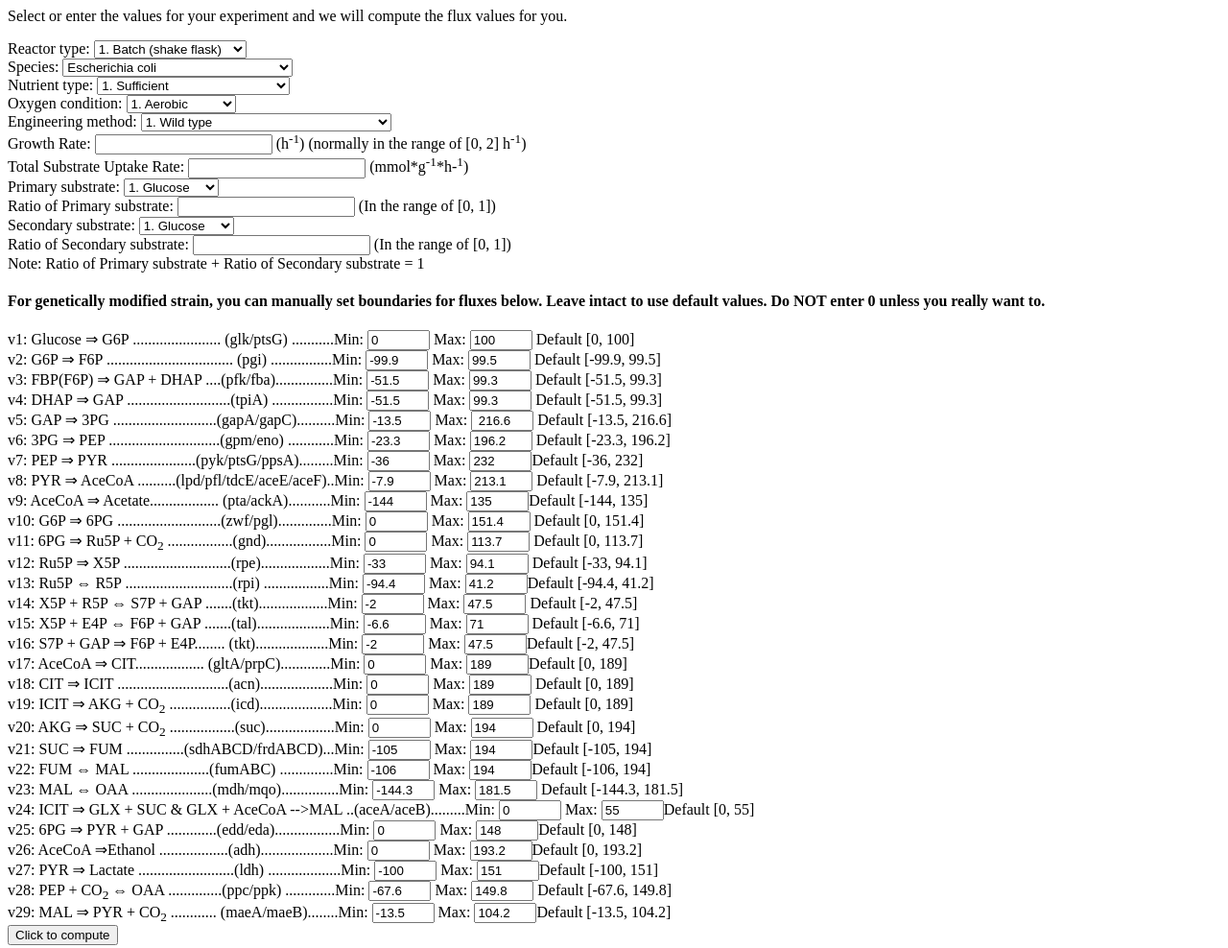
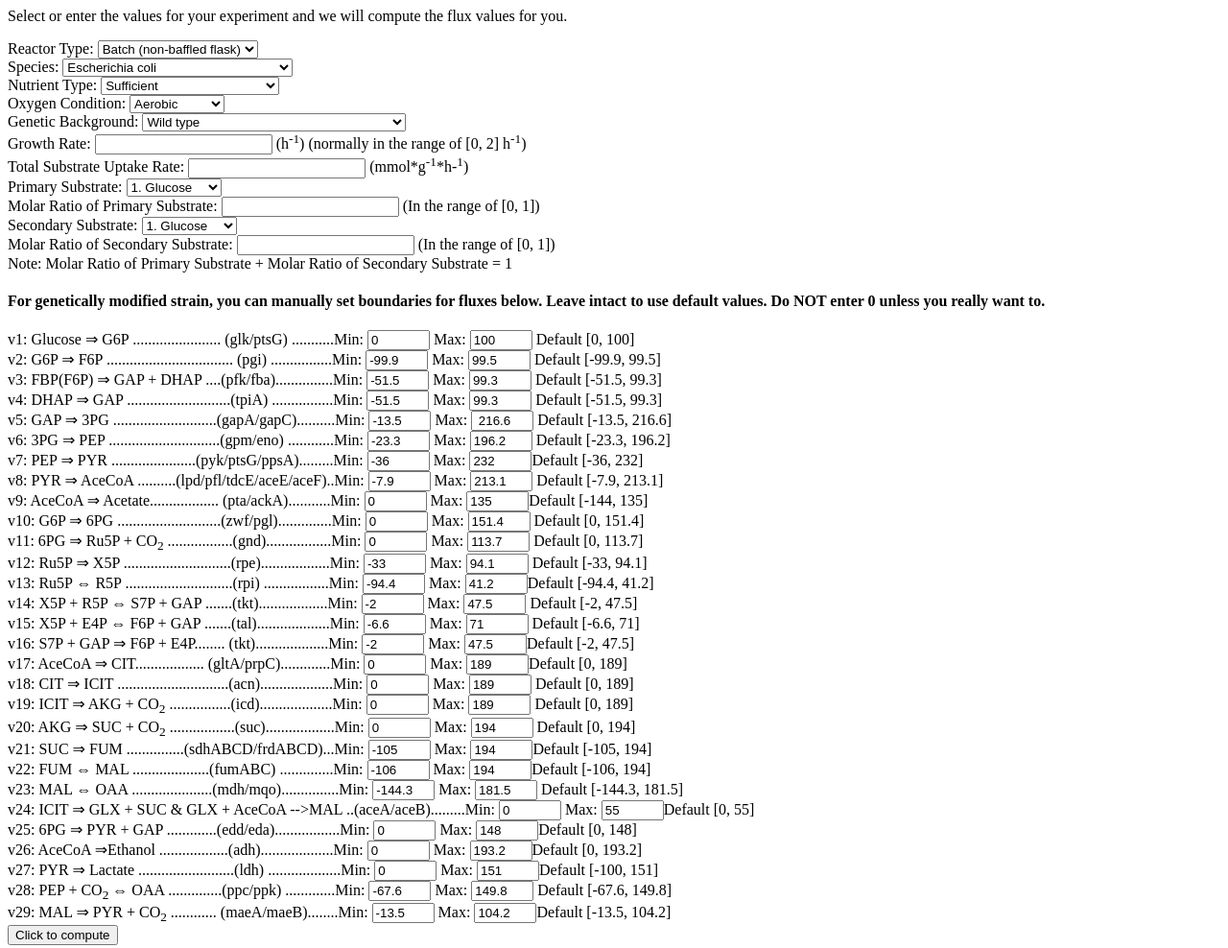
Before and after one commit to forrestbao/mflux, a plain HTML site: page index.html in a window 1280 px wide. Shown: the top 988 px of the page at 96% size. Drawn offline with Linux system fonts and the light colour scheme.

Commit message:
update link to Gang Wu

```diff
--- a/index.html
+++ b/index.html
@@ -11,17 +11,12 @@
 
 <form method="get" action="compute.py">
 
-<!--Purpose: <select name="Purpose">
-<option value="1">1. Research</option>
-<option value="2">2. Metabolic engineering to produce target products</option>
-</select><br-->
-
-Reactor type: <select name="Reactor">
-<option value="1">1. Batch  (shake flask)</option>
-<option value="2">2. Batch  (baffled flask)</option>
-<option value="3">3. Batch (closed bottle) </option>
-<option value="4">4. Batch (bioreactor) </option>
-<option value="5">5. Chemostat, CSTR</option>
+Reactor Type: <select name="Reactor">
+<option value="1"> Batch (non-baffled flask)</option>
+<option value="2"> Batch (baffled flask)</option>
+<option value="3"> Batch (closed bottle) </option>
+<option value="4"> Batch (bioreactor) </option>
+<option value="5"> Chemostat, CSTR</option>
 </select><br>
 
 Species: <select name="Species">
@@ -57,27 +52,27 @@ Species: <select name="Species">
 <option value="38"> Streptomyces </option>
 </select><br>
 
-Nutrient type: <select name="Nutrient">
-<option value="1">1. Sufficient </option>
-<option value="2">2. Carbon source limited </option>
-<option value="3">3. Nitrogen source limited  </option>
-<option value="4">4. Phosphate source limited </option>
-<option value="5">5. Under stress/toxic condition </option>
+Nutrient Type: <select name="Nutrient">
+<option value="1"> Sufficient </option>
+<option value="2"> Carbon source limited </option>
+<option value="3"> Nitrogen source limited  </option>
+<option value="4"> Phosphate source limited </option>
+<option value="5"> Under stress/toxic condition </option>
 </select><br>
 
-Oxygen condition: <select name="Oxygen">
-<option value="1">1. Aerobic </option>
-<option value="2">2. Anaerobic </option>
-<option value="3">3. Microaerobic </option>
+Oxygen Condition: <select name="Oxygen">
+<option value="1"> Aerobic </option>
+<option value="2"> Anaerobic </option>
+<option value="3"> Microaerobic </option>
 </select><br>
 
-Engineering method: <select name="Method">
-<option value="1">1. Wild type </option>
-<option value="2">2. With plasmid </option>
-<option value="3">3. Protein overexpression </option>
-<option value="4">4. Knockout(KO) or mutation </option>
-<option value="5">5. KO/mutation + plasmid </option>
-<option value="6">6. KO/mutation + protein overexpression </option>
+Genetic Background: <select name="Method">
+<option value="1"> Wild type </option>
+<option value="2"> With plasmid (low overexpression burden) </option>
+<option value="3"> Protein overexpression </option>
+<option value="4"> Gene Knockout(KO) </option>
+<option value="5"> KO + plasmid (low overexpression burden) </option>
+<option value="6"> KO + protein overexpression </option>
 </select><br>
 
 
@@ -86,7 +81,7 @@ Growth Rate: <input type="text" name="Growth_rate">  (h<sup>-1</sup>) (normally
 Total Substrate Uptake Rate: <input type="text" name="Substrate_uptake_rate">  (mmol*g<sup>-1</sup>*h-<sup>1</sup>)
 <br>
 
-Primary substrate: <select name="Substrate_first">
+Primary Substrate: <select name="Substrate_first">
 <option value="1">1. Glucose </option>
 <option value="2">2. Fructose </option>
 <option value="3">3. Galactose </option>
@@ -103,10 +98,10 @@ Primary substrate: <select name="Substrate_first">
 <option value="14">14. NaHCO<sub>3</sub> </option>
  </select><br>
 
-Ratio of Primary substrate: <input type="text" name="Ratio_first">  (In the range of [0, 1])
+Molar Ratio of Primary Substrate: <input type="text" name="Ratio_first">  (In the range of [0, 1])
 <br>
 
-Secondary substrate: <select name="Substrate_sec">
+Secondary Substrate: <select name="Substrate_sec">
 <option value="1">1. Glucose </option>
 <option value="2">2. Fructose </option>
 <option value="3">3. Galactose </option>
@@ -123,10 +118,10 @@ Secondary substrate: <select name="Substrate_sec">
 <option value="14">14. NaHCO<sub>3</sub> </option>
 </select><br>
 
-Ratio of Secondary substrate: <input type="text" name="Ratio_sec"> (In the range of [0, 1])
+Molar Ratio of Secondary Substrate: <input type="text" name="Ratio_sec"> (In the range of [0, 1])
 <br>
 
-Note: Ratio of Primary substrate + Ratio of Secondary substrate = 1
+Note: Molar Ratio of Primary Substrate + Molar Ratio of Secondary Substrate = 1
 <br>
 
 
@@ -149,7 +144,7 @@ v7: PEP &rArr; PYR ......................(pyk/ptsG/ppsA).........Min: <input typ
 
 v8: PYR &rArr; AceCoA ..........(lpd/pfl/tdcE/aceE/aceF)..Min: <input type="text" name="lb8" value = "-7.9" size="5"> Max: <input type="text" name="ub8" value = "213.1" size="5"> Default [-7.9, 213.1]<br>
 
-v9: AceCoA &rArr; Acetate.................. (pta/ackA)...........Min: <input type="text" name="lb9" value = "-144" size="5"> Max: <input type="text" name="ub9" value = "135" size="5">Default [-144, 135] <br>
+v9: AceCoA &rArr; Acetate.................. (pta/ackA)...........Min: <input type="text" name="lb9" value = "0" size="5"> Max: <input type="text" name="ub9" value = "135" size="5">Default [-144, 135] <br>
 
 v10: G6P &rArr; 6PG ...........................(zwf/pgl)..............Min: <input type="text" name="lb10" value = "0" size="5"> Max: <input type="text" name="ub10" value = "151.4" size="5"> Default [0, 151.4]<br>
 
@@ -185,7 +180,7 @@ v25: 6PG &rArr; PYR + GAP .............(edd/eda).................Min: <input typ
 
 v26: AceCoA &rArr;Ethanol ..................(adh)...................Min: <input type="text" name="lb26" value = "0" size="5"> Max: <input type="text" name="ub26" value = "193.2" size="5">Default [0, 193.2] <br>
 
-v27: PYR &rArr; Lactate .........................(ldh) ...................Min: <input type="text" name="lb27" value = "-100" size="5"> Max: <input type="text" name="ub27" value = "151" size="5">Default [-100, 151] <br>
+v27: PYR &rArr; Lactate .........................(ldh) ...................Min: <input type="text" name="lb27" value = "0" size="5"> Max: <input type="text" name="ub27" value = "151" size="5">Default [-100, 151] <br>
 
 v28: PEP + CO<sub>2</sub> &hArr; OAA ..............(ppc/ppk) .............Min: <input type="text" name="lb28" value = "-67.6" size="5"> Max: <input type="text" name="ub28" value = "149.8" size="5"> Default [-67.6, 149.8]<br>
 
@@ -201,7 +196,7 @@ v29: MAL &rArr; PYR + CO<sub>2</sub> ............ (maeA/maeB)........Min: <input
  <ul>
   <li>Prof. Dr. <a href="http://tang.eece.wustl.edu/">Yinjie J. Tang</a>, Dept. of Energy, Environmental and Chemical Engineering, Washington University in St. Louis, St. Louis, Missouri, USA</li>
   <li>Prof. Dr. <a href="http://fsbao.net">Forrest Sheng Bao</a>, Dept. of Electrical and Computer Engineering, University of Akron, Akron, Ohio, USA</li>
-  <li>Stephen Gang Wu, Ph.D. candidate, Dept. of Energy, Environmental and Chemical Engineering, Washington University in St. Louis, St. Louis, Missouri, USA</li>
+  <li>Dr. <a href="https://www.linkedin.com/in/gangwustl">Stephen Gang Wu</a>, Dept. of Energy, Environmental and Chemical Engineering, Washington University in St. Louis, St. Louis, Missouri, USA</li>
 </ul>
 </p>
 
```
